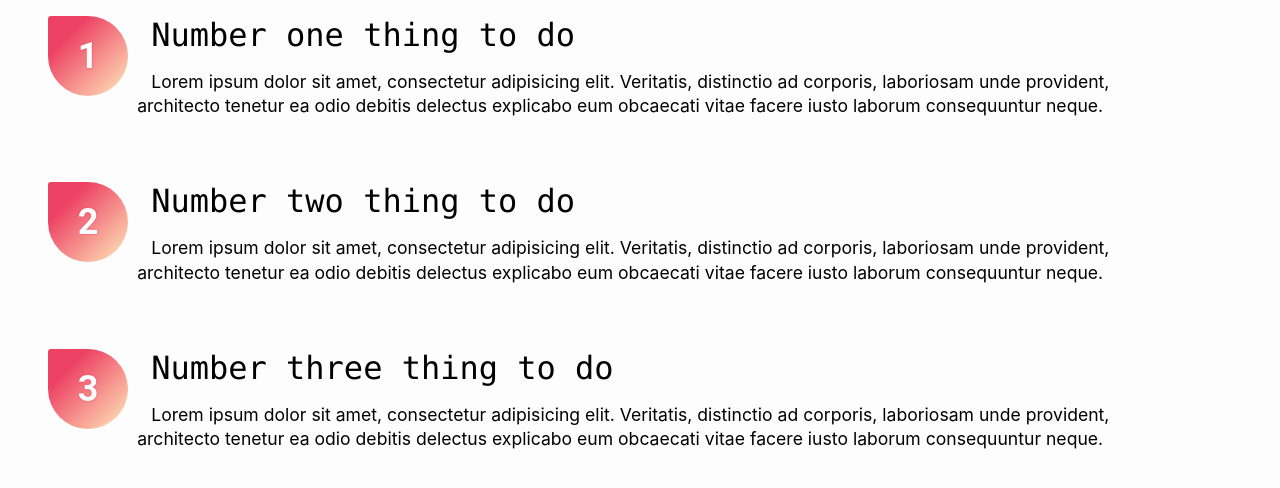
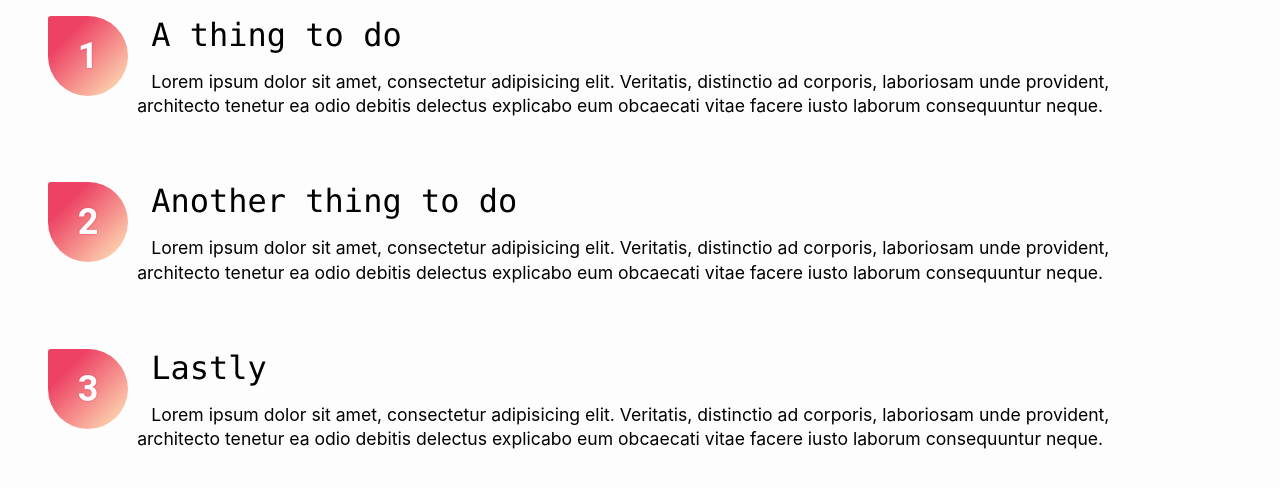
Before and after one commit to kirillkrylov/kayjaygroup, a plain HTML site: page pages/playbook-stage1.html in a window 1280 px wide. Drawn offline with Linux system fonts and the light colour scheme.

Commit message:
updated html

```diff
--- a/pages/playbook-stage1.html
+++ b/pages/playbook-stage1.html
@@ -10,13 +10,13 @@
 <body>
 <ol class="list">
     <li class="item">
-      <h2 class="headline">Number one thing to do</h2><span>Lorem ipsum dolor sit amet, consectetur adipisicing elit. Veritatis, distinctio ad corporis, laboriosam unde provident, architecto tenetur ea odio debitis delectus explicabo eum obcaecati vitae facere iusto laborum consequuntur neque.</span>
+      <h2 class="headline">A thing to do</h2><span>Lorem ipsum dolor sit amet, consectetur adipisicing elit. Veritatis, distinctio ad corporis, laboriosam unde provident, architecto tenetur ea odio debitis delectus explicabo eum obcaecati vitae facere iusto laborum consequuntur neque.</span>
     </li>
     <li class="item">
-      <h2 class="headline">Number two thing to do</h2><span>Lorem ipsum dolor sit amet, consectetur adipisicing elit. Veritatis, distinctio ad corporis, laboriosam unde provident, architecto tenetur ea odio debitis delectus explicabo eum obcaecati vitae facere iusto laborum consequuntur neque.</span>
+      <h2 class="headline">Another thing to do</h2><span>Lorem ipsum dolor sit amet, consectetur adipisicing elit. Veritatis, distinctio ad corporis, laboriosam unde provident, architecto tenetur ea odio debitis delectus explicabo eum obcaecati vitae facere iusto laborum consequuntur neque.</span>
     </li>
     <li class="item">
-      <h2 class="headline">Number three thing to do</h2><span>Lorem ipsum dolor sit amet, consectetur adipisicing elit. Veritatis, distinctio ad corporis, laboriosam unde provident, architecto tenetur ea odio debitis delectus explicabo eum obcaecati vitae facere iusto laborum consequuntur neque.</span>
+      <h2 class="headline">Lastly</h2><span>Lorem ipsum dolor sit amet, consectetur adipisicing elit. Veritatis, distinctio ad corporis, laboriosam unde provident, architecto tenetur ea odio debitis delectus explicabo eum obcaecati vitae facere iusto laborum consequuntur neque.</span>
     </li>
   </ol>
 </body>
```
